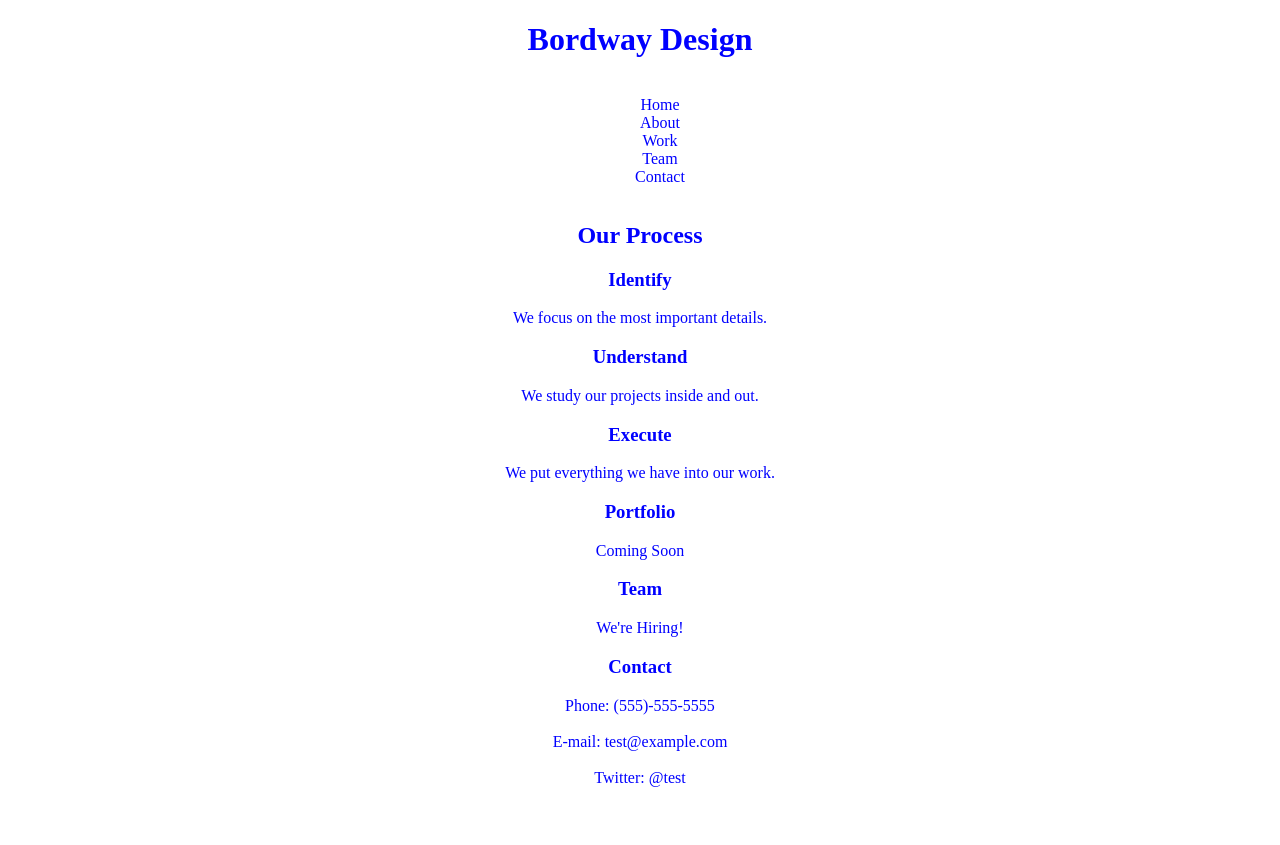
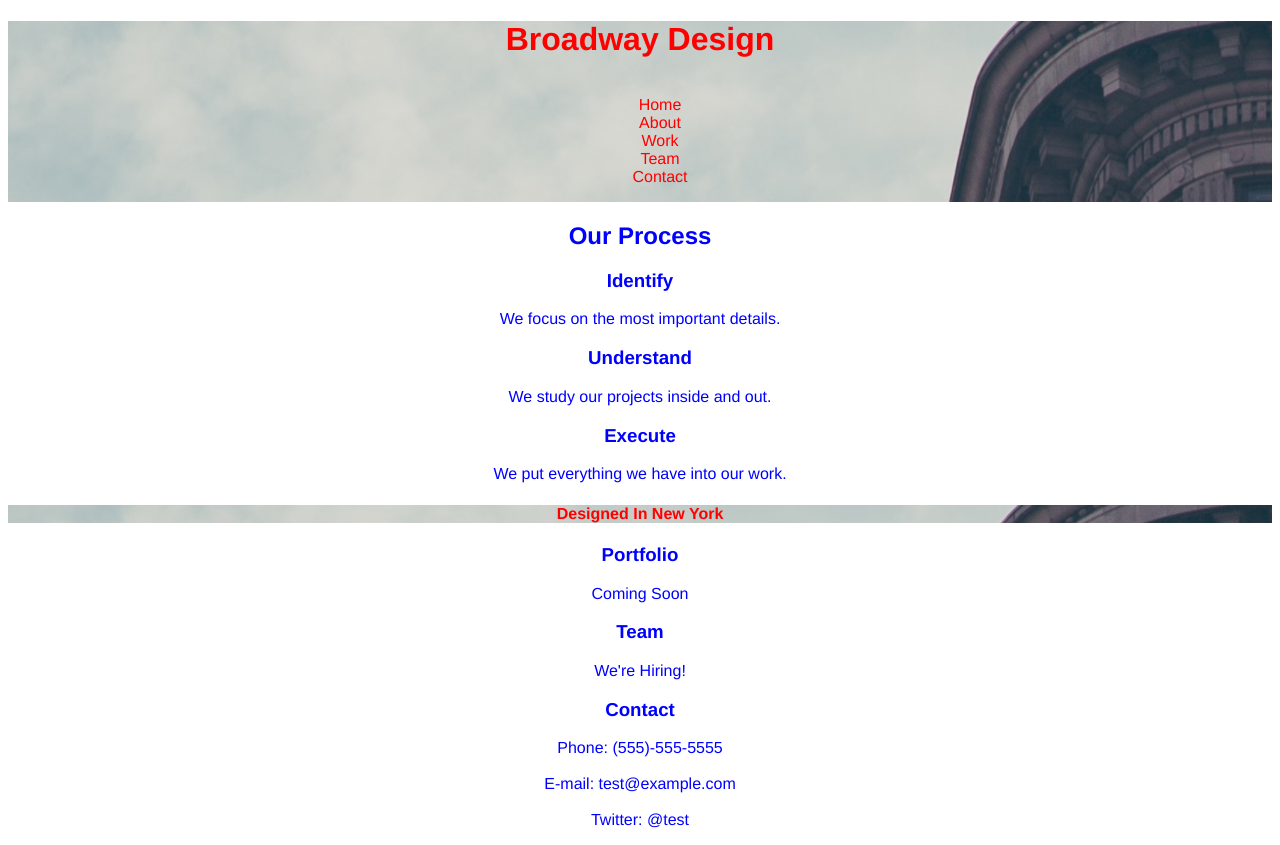
Before and after one commit to Treefarm1/Broadway, a plain HTML site: page index.html in a window 1280 px wide. Before the commit the page ends 803 px from the top, so only its background shows below. Drawn offline with Linux system fonts and the light colour scheme.

Commit message:
Added background flatiron image

```diff
--- a/index.html
+++ b/index.html
@@ -1,11 +1,12 @@
 <!DOCTYPE html>
-<html
-  <head>
+<html <head>
 <title></title>
 <link href="./resources/css/style.css" type="text/css" rel="stylesheet">
 </head>
+
 <body>
-    <h1>Bordway Design</h1>
+  <div class="flatiron">
+    <h1>Broadway Design</h1>
     <nav>
       <ul>
         <li>Home</li>
@@ -15,6 +16,7 @@
         <li>Contact</li>
       </ul>
     </nav>
+  </div>
   <h2>Our Process</h2>
   <h3>Identify</h3>
   <p>
@@ -28,6 +30,7 @@
   <p>
     We put everything we have into our work.
   </p>
+  <h4 class="new-york">Designed In New York</h4>
   <h3>Portfolio</h3>
   <p>
     Coming Soon
@@ -42,4 +45,5 @@
   </p>
 
 </body>
+
 </html>
--- a/resources/css/style.css
+++ b/resources/css/style.css
@@ -1,6 +1,7 @@
 body {
   color: blue;
   text-align: center;
+  font-family: helvetica;
 }
 
 ul {
@@ -8,3 +9,7 @@ ul {
   display: inline-block;
   text-align: center;
 }
+.flatiron, .new-york {
+  background-image: url("../images/building.png");
+  color: red;
+}
```
Also changed, not shown: resources/images/building.png (added), 2 other files. Lines whose indentation alone changed are shown as unchanged.
